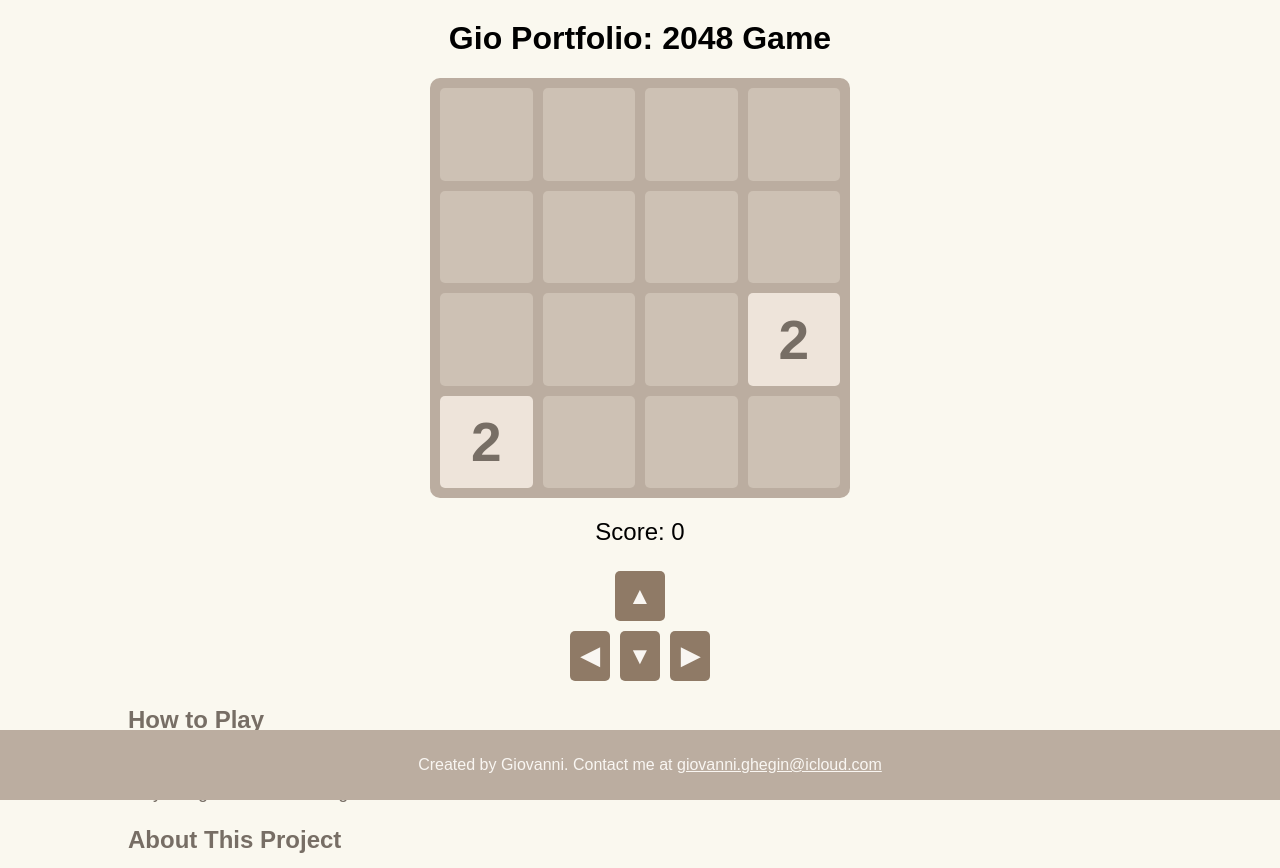
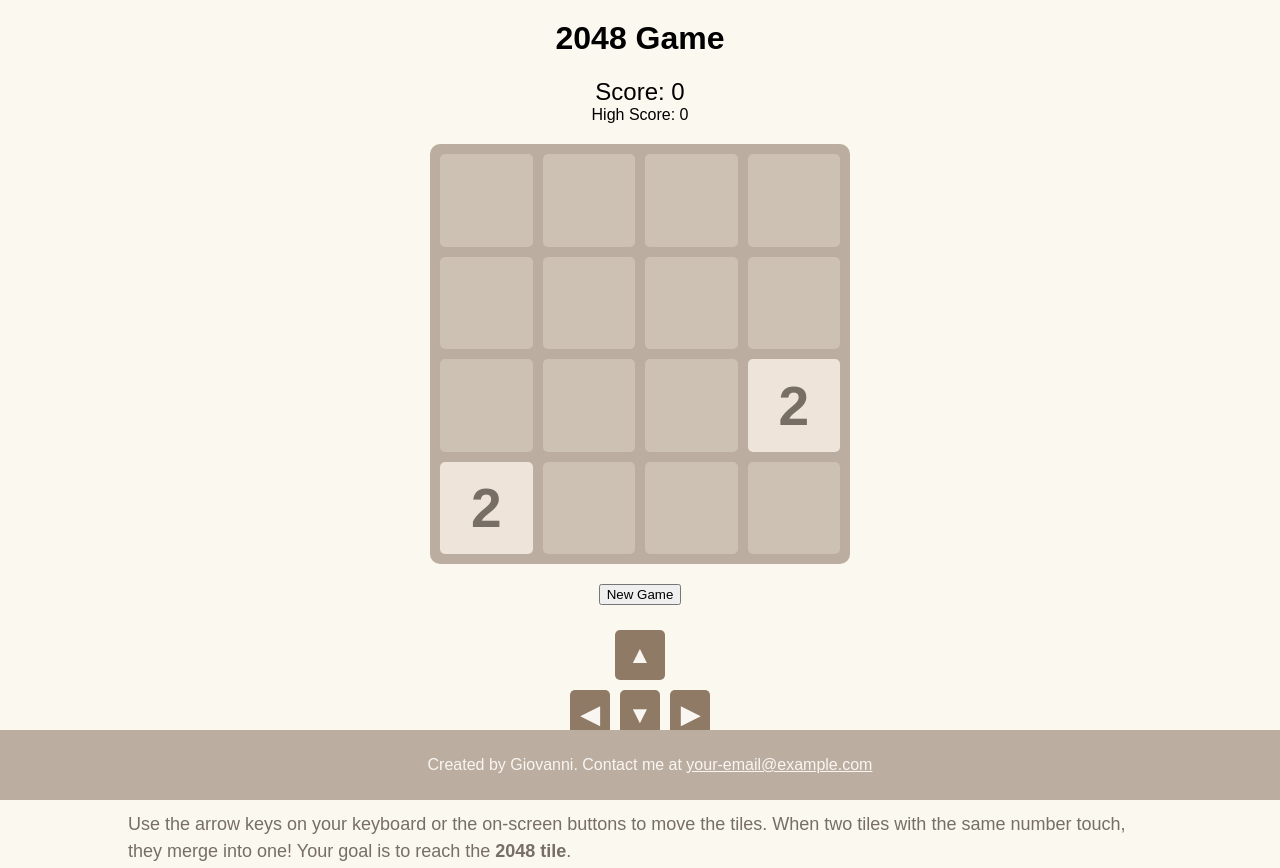
Before and after one commit to holygio/gio.portfolio.github.ai, a plain HTML site: page index.html in a window 1280 px wide. Shown: the top 868 px of the page. Drawn offline with Linux system fonts and the light colour scheme.

Commit message:
Update index.html

```diff
--- a/index.html
+++ b/index.html
@@ -6,9 +6,19 @@
   <link rel="stylesheet" href="style.css">
 </head>
 <body>
-  <h1>Gio Portfolio: 2048 Game</h1>
+  <h1>2048 Game</h1>
+
+  <!-- Score Display -->
+  <div id="score-container">
+    <div id="score">Score: 0</div>
+    <div id="high-score">High Score: 0</div>
+  </div>
+
+  <!-- Game Grid -->
   <div id="game-container"></div>
-  <div id="score">Score: 0</div>
+
+  <!-- New Game Button -->
+  <button id="new-game-btn">New Game</button>
 
   <!-- Arrow Buttons for Mobile Controls -->
   <div id="controls">
@@ -38,7 +48,7 @@
 
   <!-- Footer Section -->
   <footer>
-    <p>Created by Giovanni. Contact me at <a href="mailto:your-email@example.com">giovanni.ghegin@icloud.com</a></p>
+    <p>Created by Giovanni. Contact me at <a href="mailto:your-email@example.com">your-email@example.com</a></p>
   </footer>
 
   <script src="script.js"></script>
```
